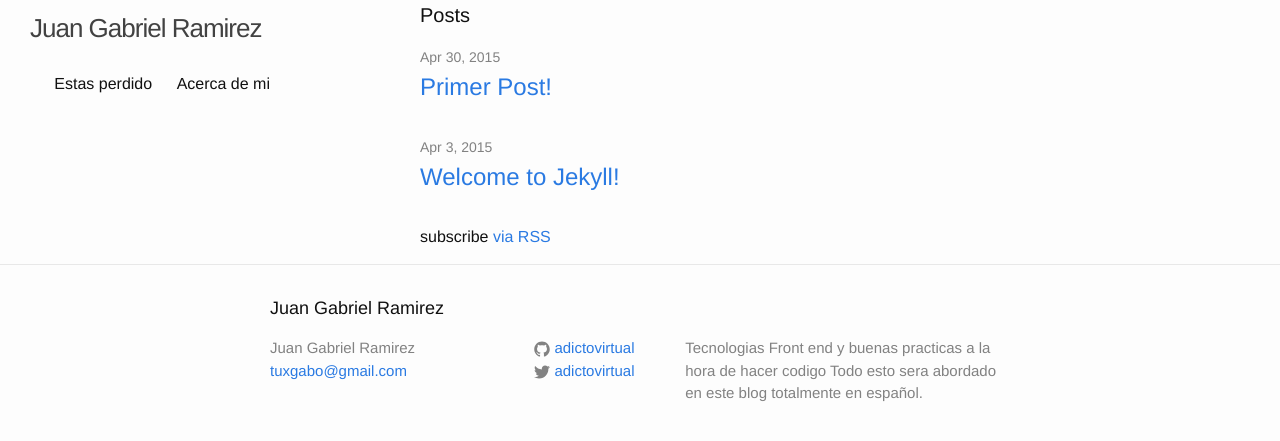
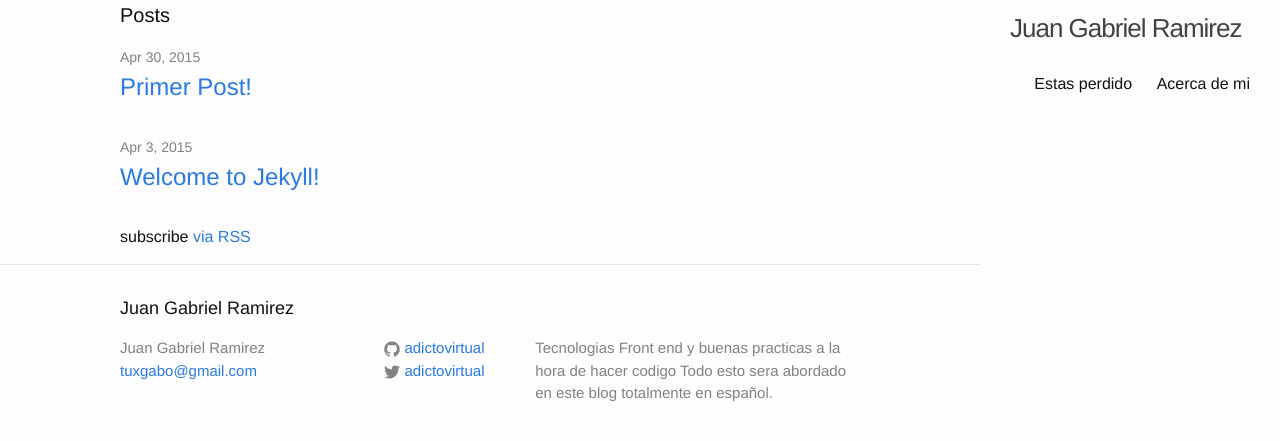
Before and after one commit to juanramirezc2/adictovirtual.github.io, a Jekyll site: the page built from index.html, in a window 1280 px wide. Shown: the top 441 px of the page. Built offline with Jekyll 4.4.1, drawn with Linux system fonts in a browser that asks for light colours.

Commit message:
sidebar to the right gives a different approach

```diff
--- a/_sass/_layout.scss
+++ b/_sass/_layout.scss
@@ -4,6 +4,7 @@
 .site-header {
     position:fixed;
     max-width:300px;
+    right:0;
 }
 
 .site-title {
@@ -90,6 +91,7 @@
 .site-footer {
     border-top: 1px solid $grey-color-light;
     padding: $spacing-unit 0;
+    margin-right:300px;
 }
 
 .footer-heading {
@@ -158,7 +160,7 @@
  * Page content
  */
 .page-content {
-    margin-left:300px;
+    margin-right:300px;
 }
 
 .page-heading {
--- a/index.html
+++ b/index.html
@@ -10,7 +10,6 @@ layout: default
     {% for post in site.posts %}
       <li>
         <span class="post-meta">{{ post.date | date: "%b %-d, %Y" }}</span>
-
         <h2>
           <a class="post-link" href="{{ post.url | prepend: site.baseurl }}">{{ post.title }}</a>
         </h2>
```
